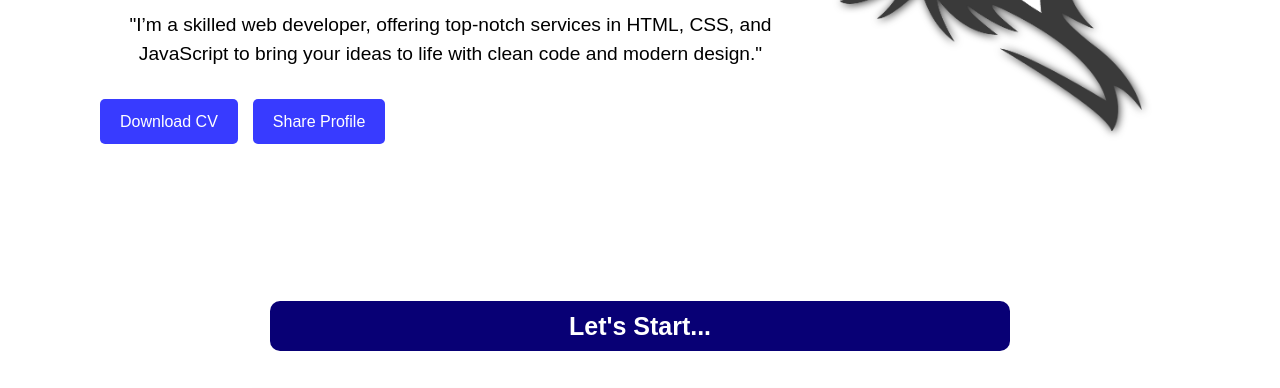
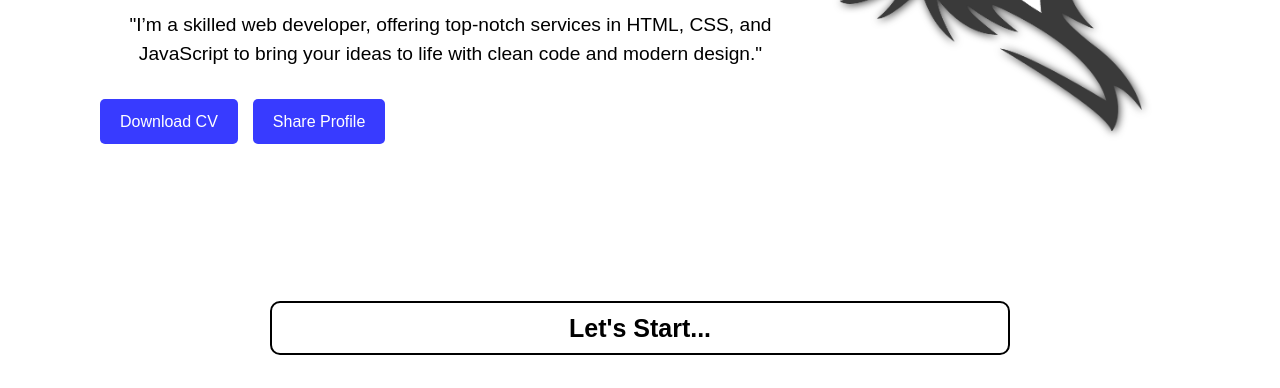
Before and after one commit to KishanVaghela857/KV-Project, a website: page paraDox/Fpage.html in a window 1280 px wide. Shown: the part 467-855 px from the top of the page. Drawn offline with Linux system fonts and the light colour scheme; grey boxes are pictures that could not be loaded.

Commit message:
Update Fpage.css

```diff
--- a/paraDox/Fpage.css
+++ b/paraDox/Fpage.css
@@ -228,10 +228,11 @@ nav ul li a:hover {
 
 .heading-video h1 {
     font-size: 25px;
-    color: #ffffff;
+    color: #000000;
     font-family: sans-serif;
     border-radius: 10px;
-    background-color: #080075;
+    background-color: #ffffff;
+    border: 2px solid black ;
     padding: 5px 0px;
     margin-top: -30px;
     margin-bottom: 40px;
```
